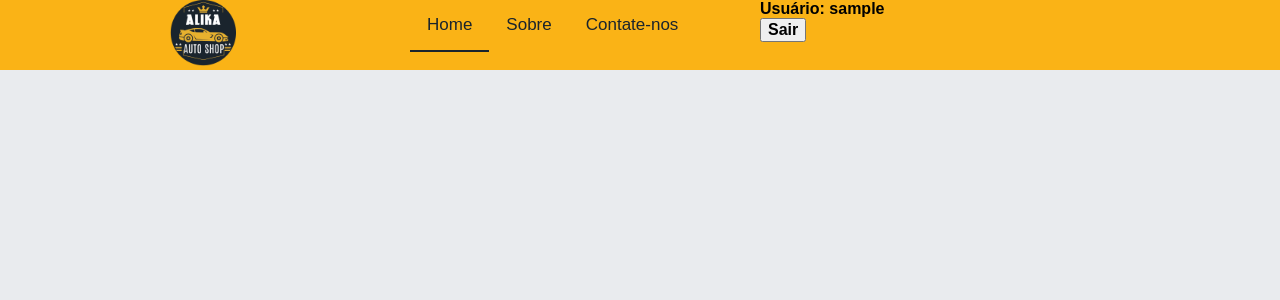
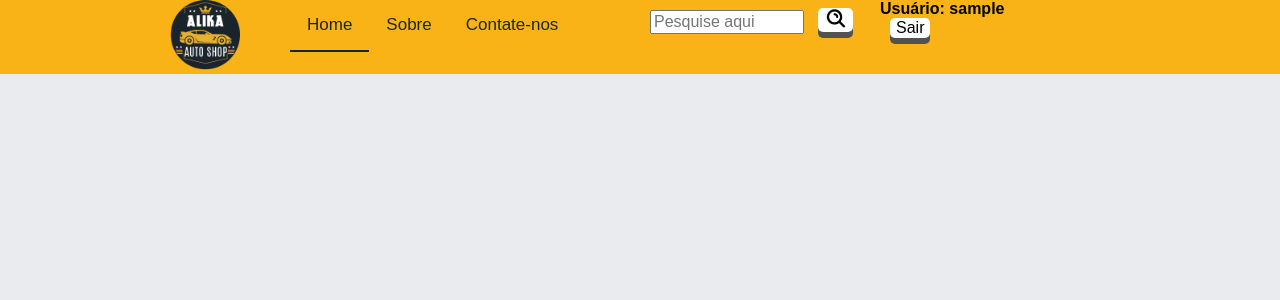
Before and after one commit to AliceQuadros/Trabalho_1_php, a PHP site: page /index.php?p=incluir in a window 1280 px wide. Shown: the top 300 px of the page. Run offline with PHP 8.4, Linux system fonts and the light colour scheme; the visitor is signed in with stand-in values (Sample User, id 1); data that the repository does not hold is empty.

Commit message:
:construction: wip adding features

```diff
--- a/css/style.css
+++ b/css/style.css
@@ -34,8 +34,8 @@
  }
 
  .logo img {
-   width: 30%;
-   height: 30%;
+   width: 70px;
+   height: 70px;
  }
 
  .contato-form label {
@@ -57,12 +57,6 @@
    font-family: Georgia, 'Times New Roman', Times, serif;
    font-size: 14px;
  }
-.form_login {
-  margin-top: 10px;
-}
- .usuario_form::placeholder, .senha_form::placeholder {
-   font-weight: 400;
- }
 
  .contato-form textarea {
    display: block;
@@ -75,6 +69,172 @@
    outline: none;
    font-family: Georgia, 'Times New Roman', Times, serif;
    font-size: 14px;
+ }
+.titulo_form{
+  width:40%;
+}
+ .textarea_enviar {
+   height: 240px;
+   width: 50%;
+   line-height: 1.5;
+   border-radius: 5px;
+   border: 1px solid #ccc;
+   box-shadow: 1px 1px 1px #999;
+   resize: none;
+   display: block;
+   border: 4px solid #300314;
+   background: none;
+   padding: 7px 10px;
+   margin-bottom: 20px;
+   outline: none;
+   font-family: Georgia, 'Times New Roman', Times, serif;
+   font-size: 14px;
+ }
+
+.titulo_form {
+
+    display: block;
+    width: 50%;
+    border: 4px solid #300314;
+    background: none;
+    padding: 7px 10px;
+    margin-bottom: 10px;
+    outline: none;
+    font-family: Georgia, 'Times New Roman', Times, serif;
+    font-size: 14px;
+  }
+
+  .posicao_form {
+    display: block;
+    width: 10%;
+    border: 4px solid #300314;
+    background: none;
+    padding: 7px 10px;
+    margin-bottom: 10px;
+    outline: none;
+    font-family: Georgia, 'Times New Roman', Times, serif;
+    font-size: 14px;
+  }
+
+
+  .enviar_post_form, .cancelar_post_form {
+    position: relative;
+   height: 24px;
+   vertical-align: bottom;
+   margin-bottom: -10px;
+   margin-left: 1 !important;
+ }
+
+
+ .form_wrapper {
+   margin-top: 10px;
+ }
+
+ .form_search {
+   width: 70%;
+ }
+
+ .form_search::placeholder {
+   font-weight: 400;
+ }
+
+ .form_search_button {
+   position: relative;
+   height: 24px;
+   vertical-align: bottom;
+   width: 35px;
+   margin-bottom: -10px;
+   margin-left: 1 !important;
+ }
+
+ .form_search_button img {
+   height: 100%;
+ }
+
+ .form_login, .form_logout {
+   margin-top: 10px;
+ }
+
+ .usuario_form::placeholder, .senha_form::placeholder {
+   font-weight: 400;
+ }
+
+  .imagem_post {
+    width: 350px;
+    height: auto;
+  }
+
+ .botao_form, .form_search_button, .enviar_post_form, .cancelar_post_form {
+   border-radius: 5px;
+   background: white;
+   color: black;
+   box-shadow: 0 6px #525252;
+   transition: none;
+   border: none;
+   font-family: inherit;
+   font-size: inherit;
+   cursor: pointer;
+   display: inline-block;
+   font-weight: 400;
+   outline: none;
+   position: relative;
+   top: 50%;
+   transform: translateY(-50%);
+   margin-left: 10px;
+ }
+
+ .botao_form:hover, .form_search_button:hover, .enviar_post_form:hover, .cancelar_post_form:hover {
+   box-shadow: 0 4px #525252;
+   top: 2px;
+ }
+
+ .botao_form:after, .form_search_button:after, .enviar_post_form:after, .cancelar_post_form:after {
+   content: '';
+   position: absolute;
+   z-index: -1;
+   transition: all 0.3s;
+ }
+
+ .botao_form:active, .form_search_button:active {
+   box-shadow: 0 0 #525252;
+   top: 6px;
+ }
+
+ .botao_form_sair {
+   border-radius: 5px;
+   background: white;
+   color: black;
+   box-shadow: 0 6px #525252;
+   transition: none;
+   border: none;
+   font-family: inherit;
+   font-size: inherit;
+   color: 14px;
+   cursor: pointer;
+   display: inline-block;
+   font-weight: 400;
+   outline: none;
+   position: relative;
+   top: 50%;
+   transform: translateY(-50%);
+   margin-left: 10px;
+ }
+
+ .botao_form_sair:hover {
+   box-shadow: 0 4px #525252;
+   top: 2px;
+ }
+
+ .botao_form_sair:after {
+   content: '';
+   position: absolute;
+   z-index: -1;
+   transition: all 0.3s;
+ }
+
+ .botao_form_sair:active {
+   box-shadow: 0 0 #525252;
+   top: 6px;
  }
 
  section .container {
@@ -120,7 +280,6 @@
  }
 
  textarea {
-   padding: 10px;
    line-height: 1.5;
    border-radius: 5px;
    border: 1px solid #ccc;
--- a/form_contato/form.php
+++ b/form_contato/form.php
@@ -19,7 +19,7 @@
             <input type="number" name="fone" value='<?=$fone?>' placeholder="(53) 999999999">
             <label for="espec">Especificações</label>
             <textarea name="mensagem" value='<?=$mensagem?>' placeholder="Digite sua Mensagem..."></textarea>
-            <button type="submit" name="botao" value="enviar">Enviar</button>
+            <button type="submit" name="botao" value="Enviar">Enviar</button>
         </form>
         </div>
  </section>
--- a/form_contato/incluir_contato.php
+++ b/form_contato/incluir_contato.php
@@ -4,7 +4,7 @@ $uploadOk = 1;
 require_once "C:/xampp/htdocs/trabalho_1/Trabalho_1_php/funcoes.php";
 
 
-if (($_POST['botao']) === 'enviar') {
+if (($_POST['botao']) === 'Enviar') {
     $nome = $_POST['nome'];
     $sobrenome = $_POST['sobrenome'];
     $email = $_POST['email'];
--- a/header.php
+++ b/header.php
@@ -1,7 +1,7 @@
 <!-- header -->
 <header class="header">
     <div class="container">
-        <div class="logo grid-4">
+        <div class="logo grid-2">
             <a href="?p=home">
                 <img src="img/logo.png" alt="Logo ALIKA">
             </a>
@@ -27,7 +27,9 @@
         </nav>
         <?php
         session_start();
+        include("pesquisa_form.php");
         include("verificalogin.php");
+
         ?>
     </div>
 </header>
--- a/incluir.php
+++ b/incluir.php
@@ -5,15 +5,23 @@ $imagem = '';
 $posicao = '';
 $imagem = '';
 $uploadOk = 1;
-if (($_REQUEST['botao']) === 'enviar') {
+if (($_REQUEST['botao']) === 'Enviar') {
     $titulo = $_REQUEST['titulo'];
     $texto = $_REQUEST['texto'];
-    $imagem = $_FILES['upload']['name'];
+    @$imagem = $_FILES['upload']['name'];
     $posicao = $_REQUEST['posicao'];
     $tipoArquivoImagem = strtolower(pathinfo($imagem, PATHINFO_EXTENSION));
 
-    if ($tipoArquivoImagem != "jpg" && $tipoArquivoImagem != "png" && $tipoArquivoImagem != "jpeg"
-        && $tipoArquivoImagem != "gif") {
+
+    if ($tipoArquivoImagem != "jpg"
+    && $tipoArquivoImagem != "png"
+    && $tipoArquivoImagem != "jpeg"
+    && $tipoArquivoImagem != "gif"
+    && $tipoArquivoImagem != "PNG"
+    && $tipoArquivoImagem != "JPG"
+
+    ) {
+
         echo "Apenas JPG, JPEG, PNG e GIF são permitidos.<br>";
         $uploadOk = 0;
     }
@@ -55,6 +63,9 @@ if (($_REQUEST['botao']) === 'enviar') {
         // //    }
     }
 
-} else if ($_REQUEST['botao'] == 'inserir') {
+} else if ($_REQUEST['botao'] == 'Inserir') {
     include "incluir_form.php";
 }
+else if ($_REQUEST['botao'] == 'Cancelar') {
+    header("Location: index.php");
+}
--- a/index.php
+++ b/index.php
@@ -33,7 +33,7 @@ $pag= $_REQUEST['p'];
 }
 include($pag .".php");
 
-// include ("footer.php");
+//include ("footer.php");
 
 ?>
 
--- a/logoutform.php
+++ b/logoutform.php
@@ -1,3 +1,3 @@
-<form method="post" action="login.php">
-    <input type="submit" name="login" value="Sair">
+<form method="post" action="login.php" class="form_logout">
+    <input type="submit" name="login" value="Sair" class="botao_form_sair">
 </form>
--- /dev/null
+++ b/pesquisa_form.php
@@ -0,0 +1,6 @@
+<form method="post" class="grid-4 form_wrapper">
+	<input type="text" name="textBusca" class="form_search" placeholder="Pesquise aqui">
+	<button type="submit" name="busca" value="ok" class="form_search_button">
+		<img src="img/search.png">
+	</button>
+</form>
```
Also changed, not shown: alteracao_form.php (+10 -5 lines), alterar.php (+10 -0 lines), consulta_search.php (added, +31 -0 lines), home.php (+19 -4 lines), incluir_form.php (+14 -8 lines), post.php (added, +36 -0 lines), template_post.php (added, +21 -0 lines).
